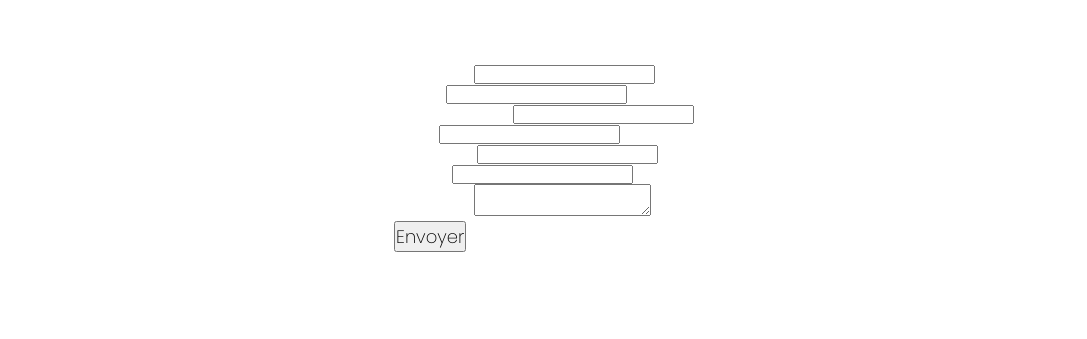
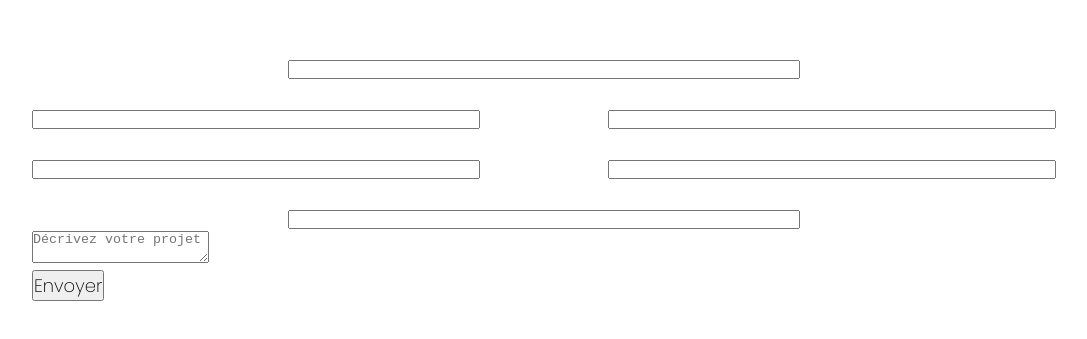
Before and after one commit to Scharlyopitz/CHEYSSOI-PARIS, a React (Vite) app: page /about in a window 1280 px wide. Shown: the part 7947-8286 px from the top of the page, without its empty margins (96-1183 px from the left). Built offline with nearby package versions, Linux system fonts and the light colour scheme.

Commit message:
Design formulaire

```diff
--- a/src/components/DemarrerMonProjet/Formulaire.jsx
+++ b/src/components/DemarrerMonProjet/Formulaire.jsx
@@ -98,10 +98,29 @@ export default function Formulaire() {
 
   return (
     <div className="formulaire">
-      <h1>Démarrer mon projet</h1>
+      <h2>Démarrer mon projet</h2>
 
       <form onSubmit={(e) => sendEmail(e)}>
-        <p></p>
+        <div className="formSection">
+          <div>
+            <label htmlFor="surface">
+              Surface <span>*</span>{" "}
+            </label>
+            <input
+              autoComplete="off"
+              value={informations.surface}
+              onChange={(e) =>
+                setInformations((prec) => ({
+                  ...prec,
+                  surface: e.target.value,
+                }))
+              }
+              type="text"
+              id="surface"
+            />
+          </div>
+        </div>
+        <div className="formSection">
           <div>
             <label htmlFor="firstName">
               Prénom <span>*</span>{" "}
@@ -133,6 +152,39 @@ export default function Formulaire() {
               id="name"
             />
           </div>
+        </div>
+
+        <div className="formSection">
+          <div>
+            <label htmlFor="tel">
+              Tel. <span>*</span>{" "}
+            </label>
+            <input
+              autoComplete="off"
+              value={informations.tel}
+              onChange={(e) =>
+                setInformations((prec) => ({ ...prec, tel: e.target.value }))
+              }
+              type="text"
+              id="tel"
+            />
+          </div>
+          <div>
+            <label htmlFor="mail">
+              Email <span>*</span>
+            </label>
+            <input
+              autoComplete="off"
+              value={informations.email}
+              onChange={(e) =>
+                setInformations((prec) => ({ ...prec, email: e.target.value }))
+              }
+              type="email"
+              id="mail"
+            />
+          </div>
+        </div>
+        <div className="formSection">
           <div>
             <label htmlFor="postalCode">
               Code Postal <span>*</span>{" "}
@@ -150,68 +202,27 @@ export default function Formulaire() {
               id="postalCode"
             />
           </div>
-        <div>
-          <label htmlFor="tel">
-            Tel. <span>*</span>{" "}
-          </label>
-          <input
-            autoComplete="off"
-            value={informations.tel}
-            onChange={(e) =>
-              setInformations((prec) => ({ ...prec, tel: e.target.value }))
-            }
-            type="text"
-            id="tel"
-          />
-        </div>
-        <div>
-          <label htmlFor="surface">
-            Surface <span>*</span>{" "}
-          </label>
-          <input
-            autoComplete="off"
-            value={informations.surface}
-            onChange={(e) =>
-              setInformations((prec) => ({ ...prec, surface: e.target.value }))
-            }
-            type="text"
-            id="surface"
-          />
         </div>
 
+        <div className="formSection">
           <div>
-          <label htmlFor="mail">
-            Email <span>*</span>
-          </label>
-          <input
-            autoComplete="off"
-            value={informations.email}
-            onChange={(e) =>
-              setInformations((prec) => ({ ...prec, email: e.target.value }))
-            }
-            type="email"
-            id="mail"
-          />
-        </div>
-
-        <div>
-          <label htmlFor="msg">
-            Message <span>*</span>
-          </label>
             <textarea
               autoComplete="off"
+              placeholder="Décrivez votre projet"
               value={informations.message}
               onChange={(e) =>
-              setInformations((prec) => ({ ...prec, message: e.target.value }))
+                setInformations((prec) => ({
+                  ...prec,
+                  message: e.target.value,
+                }))
               }
               id="msg"
             ></textarea>
           </div>
+        </div>
 
         <button type="submit">
-          <div className="submit">
           <p>Envoyer</p>
-          </div>
         </button>
       </form>
     </div>
--- a/src/sass/components/About/_demarrermonprojet.scss
+++ b/src/sass/components/About/_demarrermonprojet.scss
@@ -1,9 +1,33 @@
 #demarrermonprojet {
+  font-family: "Poppins", sans-serif;
   display: flex;
   align-items: center;
   justify-content: center;
   text-transform: uppercase;
-  // .formulaire{
+  .formulaire {
+    display: flex;
+    flex-direction: column;
+    width: 100%;
 
-  // }
+    .formSection {
+      display: flex;
+      justify-content: center;
+      gap: 10vw;
+
+      div {
+        width: 100%;
+      }
+
+      &:nth-child(1),
+      &:nth-child(4) {
+        div {
+          width: 50%;
+        }
+      }
+
+      input {
+        width: 100%;
+      }
+    }
+  }
 }
--- a/src/style/style.css
+++ b/src/style/style.css
@@ -171,10 +171,30 @@ a {
 }
 
 #demarrermonprojet {
+  font-family: "Poppins", sans-serif;
   display: flex;
   align-items: center;
   justify-content: center;
   text-transform: uppercase;
+}
+#demarrermonprojet .formulaire {
+  display: flex;
+  flex-direction: column;
+  width: 100%;
+}
+#demarrermonprojet .formulaire .formSection {
+  display: flex;
+  justify-content: center;
+  gap: 10vw;
+}
+#demarrermonprojet .formulaire .formSection div {
+  width: 100%;
+}
+#demarrermonprojet .formulaire .formSection:nth-child(1) div, #demarrermonprojet .formulaire .formSection:nth-child(4) div {
+  width: 50%;
+}
+#demarrermonprojet .formulaire .formSection input {
+  width: 100%;
 }
 
 #galerie {
```
Also changed, not shown: 1 other file (tests, documents, lock files or other folders). Lines whose indentation alone changed are shown as unchanged.
